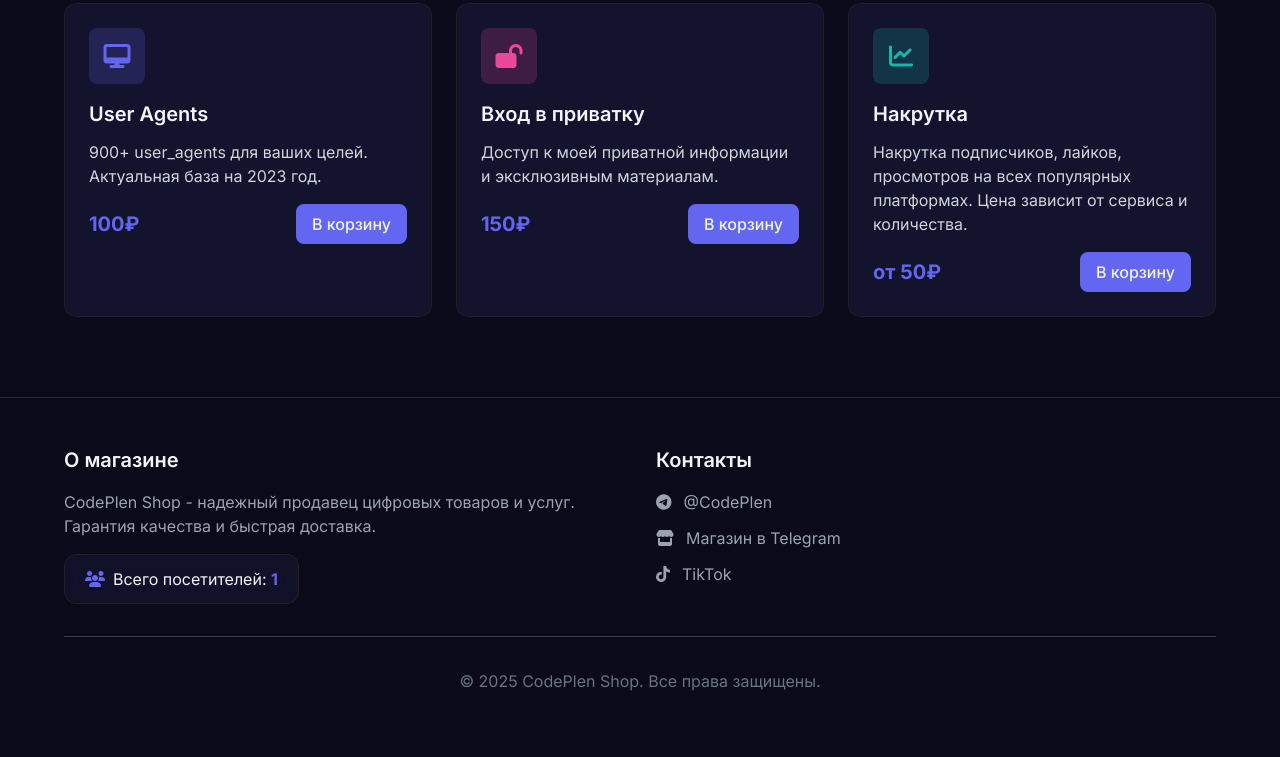
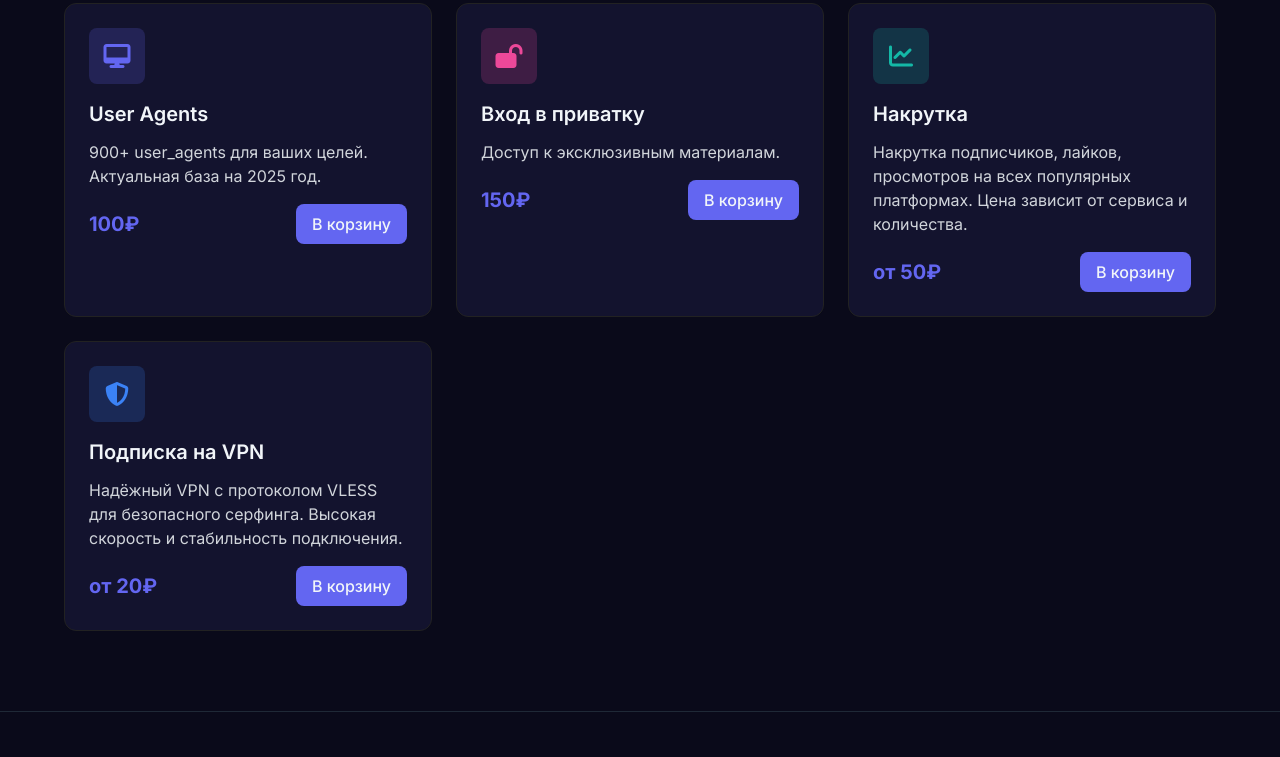
Before and after one commit to Foxinol/CodePlenShop.github.io, a plain HTML site: page index.html in a window 1280 px wide. Shown: the part 940-1697 px from the top of the page. Drawn offline with nearby package versions, Linux system fonts and the light colour scheme.

Commit message:
index.html

```diff
--- a/index.html
+++ b/index.html
@@ -204,14 +204,14 @@
             backdrop-filter: blur(10px);
             border: 1px solid var(--card-border);
             border-radius: 50px;
-            padding: 5px;
+            padding: 8px;
             display: flex;
-            gap: 5px;
+            gap: 10px;
         }
 
         .theme-btn {
-            width: 40px;
-            height: 40px;
+            width: 44px;
+            height: 44px;
             border-radius: 50%;
             border: none;
             cursor: pointer;
@@ -219,6 +219,7 @@
             align-items: center;
             justify-content: center;
             transition: all 0.3s ease;
+            box-shadow: 0 2px 8px rgba(0, 0, 0, 0.2);
         }
 
         .theme-btn.active {
@@ -633,13 +634,13 @@
                     </div>
                 </div>
 
-                <!-- Товар 7 -->
+                <!-- Товар 7 - User Agents (обновленный год) -->
                 <div class="shop-item bg-cardDark backdrop-blur-sm rounded-xl p-6" data-category="data">
                     <div class="w-14 h-14 bg-indigo-500/20 rounded-lg flex items-center justify-center mb-4">
                         <i class="fas fa-desktop text-2xl text-indigo-500"></i>
                     </div>
                     <h3 class="text-xl font-semibold mb-3">User Agents</h3>
-                    <p class="mb-4 text-gray-300">900+ user_agents для ваших целей. Актуальная база на 2023 год.</p>
+                    <p class="mb-4 text-gray-300">900+ user_agents для ваших целей. Актуальная база на 2025 год.</p>
                     <div class="flex justify-between items-center">
                         <span class="text-xl font-bold text-primary">100₽</span>
                         <button class="add-to-cart px-4 py-2 bg-primary rounded-lg font-medium hover:bg-primary/90 transition-colors"
@@ -657,7 +658,7 @@
                         <i class="fas fa-lock-open text-2xl text-pink-500"></i>
                     </div>
                     <h3 class="text-xl font-semibold mb-3">Вход в приватку</h3>
-                    <p class="mb-4 text-gray-300">Доступ к моей приватной информации и эксклюзивным материалам.</p>
+                    <p class="mb-4 text-gray-300">Доступ к эксклюзивным материалам.</p>
                     <div class="flex justify-between items-center">
                         <span class="text-xl font-bold text-primary">150₽</span>
                         <button class="add-to-cart px-4 py-2 bg-primary rounded-lg font-medium hover:bg-primary/90 transition-colors"
@@ -682,6 +683,24 @@
                                 data-id="9"
                                 data-name="Накрутка"
                                 data-price="50">
+                            В корзину
+                        </button>
+                    </div>
+                </div>
+
+                <!-- НОВЫЙ Товар 10 - Подписка на VPN -->
+                <div class="shop-item bg-cardDark backdrop-blur-sm rounded-xl p-6" data-category="services">
+                    <div class="w-14 h-14 bg-blue-500/20 rounded-lg flex items-center justify-center mb-4">
+                        <i class="fas fa-shield-alt text-2xl text-blue-500"></i>
+                    </div>
+                    <h3 class="text-xl font-semibold mb-3">Подписка на VPN</h3>
+                    <p class="mb-4 text-gray-300">Надёжный VPN с протоколом VLESS для безопасного серфинга. Высокая скорость и стабильность подключения.</p>
+                    <div class="flex justify-between items-center">
+                        <span class="text-xl font-bold text-primary">от 20₽</span>
+                        <button class="add-to-cart px-4 py-2 bg-primary rounded-lg font-medium hover:bg-primary/90 transition-colors"
+                                data-id="10"
+                                data-name="Подписка на VPN (VLESS)"
+                                data-price="20">
                             В корзину
                         </button>
                     </div>
```
